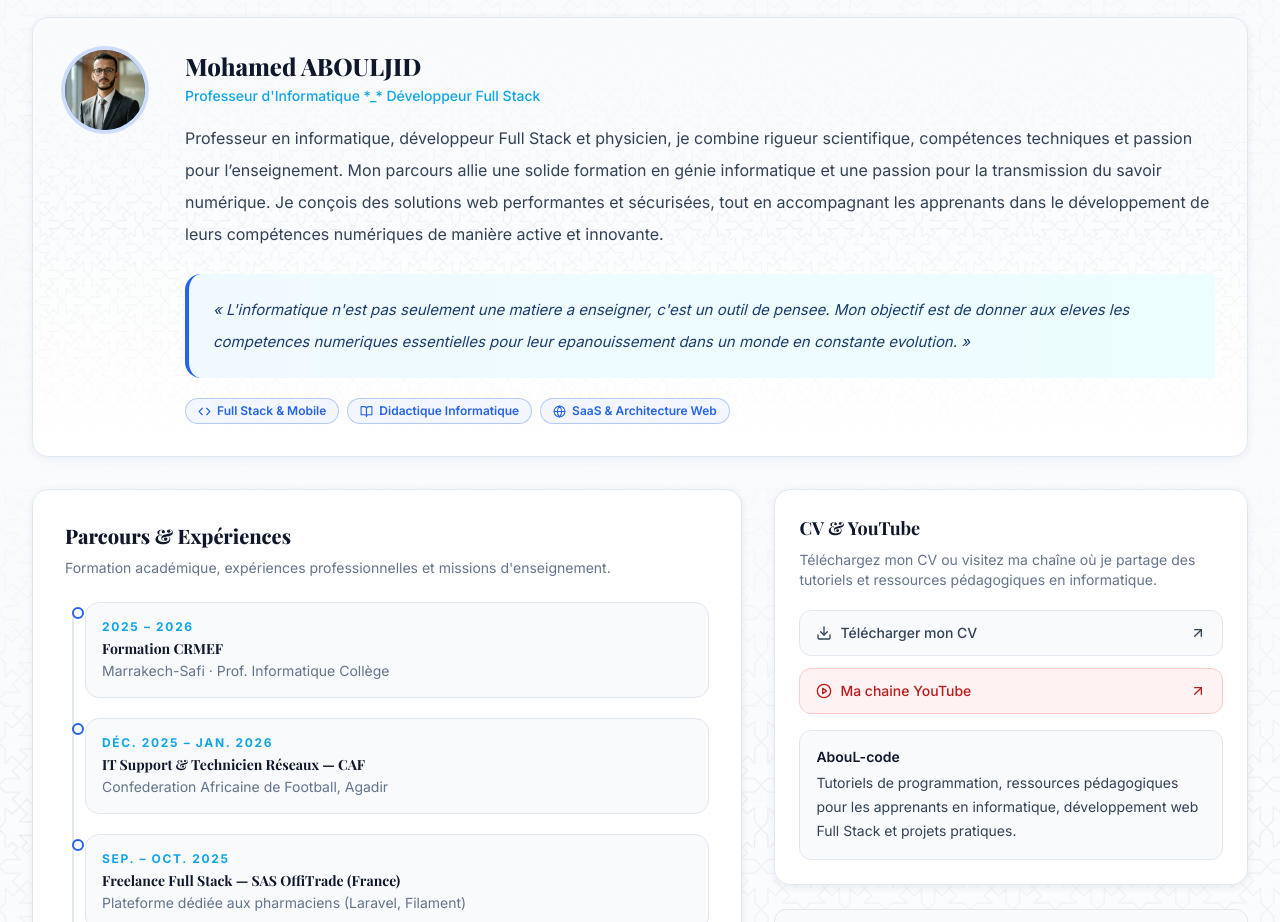
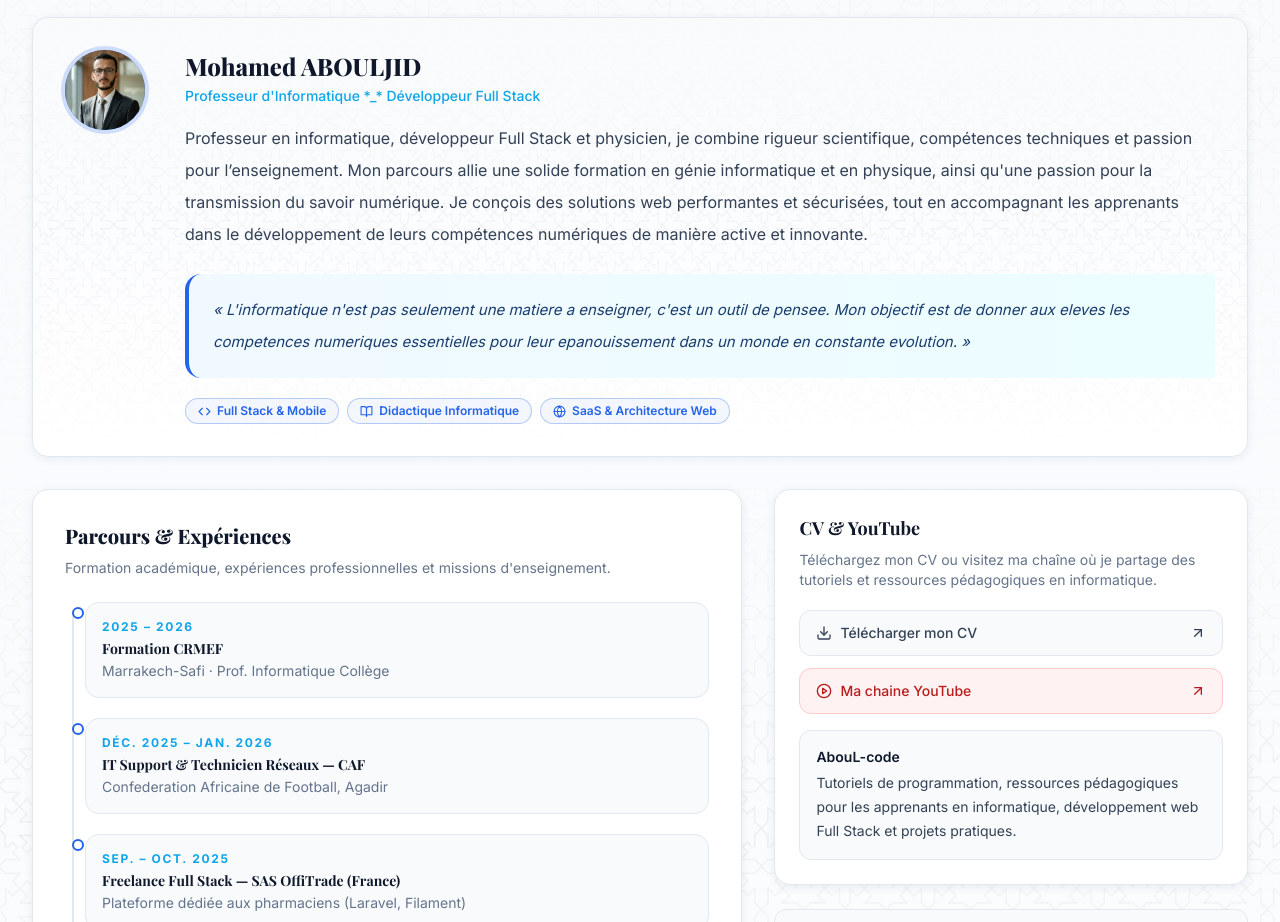
Before and after one commit to ABOULJID22/portfolio-academique, a React (Vite) app: page /pr-abouljidmohamed in a window 1280 px wide. Shown: the part 1080-2002 px from the top of the page. Built offline with nearby package versions, Linux system fonts and the light colour scheme.

Commit message:
Update HomePage.jsx

```diff
--- a/src/pages/HomePage.jsx
+++ b/src/pages/HomePage.jsx
@@ -584,9 +584,9 @@ export default function HomePage() {
                       informatiques de façon active et innovante. */}
                        Professeur en informatique, développeur Full Stack et physicien,
                  je combine rigueur scientifique, compétences techniques et passion pour
-                 l’enseignement. Mon parcours allie une solide formation en
-                 génie informatique et une passion pour la transmission du
-                  savoir numérique. Je conçois des solutions web performantes et sécurisées, tout
+                 l’enseignement. Mon parcours allie une solide formation en génie informatique et en physique, ainsi qu'une passion pour
+                      la transmission du savoir numérique.
+                  Je conçois des solutions web performantes et sécurisées, tout
                   en accompagnant les apprenants dans le développement de leurs compétences numériques
                    de manière active et innovante.
                     </p>
```
